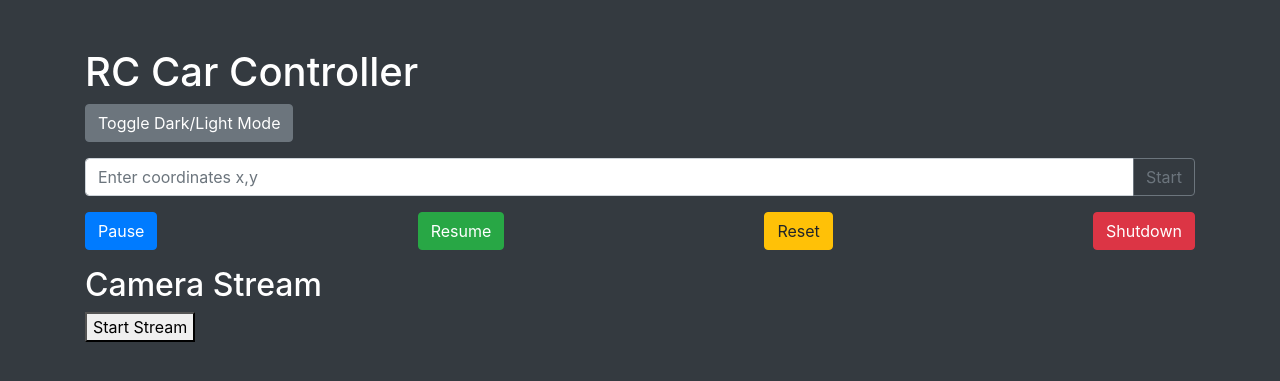
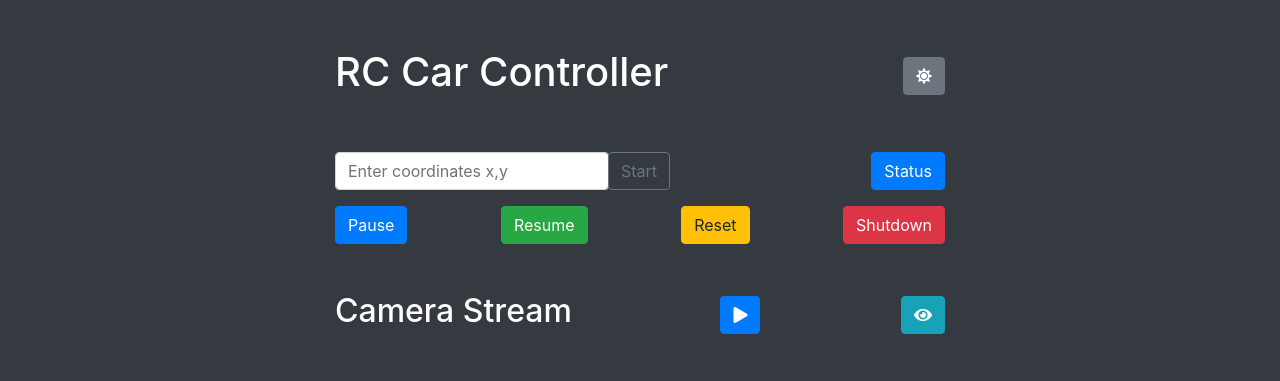
Before and after one commit to DJ200148/4-car-following, a Python web app: template templates/index.html in a window 1280 px wide. Shown: the top 381 px of the page. Run offline with Jinja, Linux system fonts and the light colour scheme; the template is opened without the code that fills it, so the values that code supplies are empty; some libraries are stand-ins or nearby versions.

Commit message:
color streams to webapge

```diff
--- a/src/main.py
+++ b/src/main.py
@@ -29,7 +29,7 @@
 shared_state = {'STOP': False}
 
 # Controller calibrations
-TEST_MODE = True
+TEST_MODE = False
 LOW_THRESHOLD = 400
 HIGH_THRESHOLD = 700
 OFFSET = 7
--- a/templates/index.html
+++ b/templates/index.html
@@ -4,6 +4,7 @@
 		<meta charset="UTF-8" />
 		<meta name="viewport" content="width=device-width, initial-scale=1.0" />
 		<title>RC Controller</title>
+		<link href="https://cdnjs.cloudflare.com/ajax/libs/font-awesome/5.15.1/css/all.min.css" rel="stylesheet" />
 		<link href="https://stackpath.bootstrapcdn.com/bootstrap/4.5.2/css/bootstrap.min.css" rel="stylesheet" />
 		<script src="https://code.jquery.com/jquery-3.6.0.min.js"></script>
         <style>
@@ -21,21 +22,31 @@
                 background-color: var(--background-color-light);
                 color: var(--text-color-light);
             }
+			.responsive-img {
+				width: 100%;
+				height: auto;
+				max-width: 640px;
+			}
         </style>
 	</head>
 	<body class="dark-mode">
-		<div class="container">
-			<h1 class="mt-5">RC Car Controller</h1>
-			<div class="mb-3">
-				<button id="theme-toggle" class="btn btn-secondary">Toggle Dark/Light Mode</button>
+		<div style="max-width: 640px;" class="container">
+			<div class="mt-5 d-flex justify-content-between align-items-center">
+				<h1>RC Car Controller</h1>
+				<button id="theme-toggle" class="btn btn-secondary">
+					<i class="fas fa-sun"></i> <!-- Moon icon for dark mode -->
+				</button>
 			</div>
 
-			<!-- Your existing HTML content -->
-			<div class="input-group mb-3 mt-3">
+			<!-- Control Button Area -->
+			<div class="input-group mt-5 d-flex justify-content-between">
+				<div class="d-flex ">
 					<input type="text" class="form-control" placeholder="Enter coordinates x,y" id="coords" />
 					<div class="input-group-append">
 						<button class="btn btn-outline-secondary" type="button" id="start-btn">Start</button>
 					</div>
+				</div>
+				<button class="btn btn-primary" id="status-btn">Status</button>
 			</div>
 			<div class="input-group mb-3 mt-3 d-flex justify-content-between">
 				<button class="btn btn-primary" id="pause-btn">Pause</button>
@@ -47,10 +58,19 @@
 			<!-- Message Display Area -->
 			<div id="message-box" class="alert mt-3" style="display: none"></div>
 
-			<div>
+			<div class="mt-5">
+				<div class="d-flex align-items-center justify-content-between">
 					<h2>Camera Stream</h2>
-    			<button id="toggleButton" onclick="toggleStream()">Start Stream</button>
-    			<img id="stream" src="">
+					<button class="btn btn-primary ml-3" id="toggleButton">
+						<i class="fas fa-play"></i> <!-- This is the Play icon -->
+					</button>
+					<button class="btn btn-info ml-2" id="streamToggle">
+						<i class="fas fa-eye"></i> <!-- Icon representing the color stream -->
+					</button>
+				</div>
+				<div class="mt-3">
+					<img id="stream" class="responsive-img" src="">
+				</div>
 			</div>
 		</div>
 		<script>
@@ -63,9 +83,15 @@
 						displayMessage("danger", response.responseJSON.error);
 					});
 				});
+				$("#status-btn").click(function () {
+					$.get("/status", function (data) {
+						displayMessage("success", data.message);
+					}).fail(function (response) {
+						displayMessage("danger", response.responseJSON.error);
+					});
+				});
 				$("#pause-btn").click(function () {
 					$.get("/pause", function (data) {
-						console.log(data);
 						displayMessage("success", data.message);
 					}).fail(function (response) {
 						displayMessage("danger", response.responseJSON.error);
@@ -79,6 +105,14 @@
 					});
 				});
                 $("#reset-btn").click(function () {
+					// Turn stream off
+					var img = document.getElementById('stream');
+					var btn = document.getElementById('toggleButton');
+					var icon = btn.querySelector('i'); // Get the icon within the button
+					img.removeAttribute('src'); // A more explicit way to remove the src
+					icon.classList.remove('fa-stop');
+					icon.classList.add('fa-play'); // Switch back to the Play icon
+
 					$.get("/reset", function (data) {
 						displayMessage("success", data.message);
 					}).fail(function (response) {
@@ -95,7 +129,18 @@
 
 				$("#theme-toggle").click(function () {
 					$("body").toggleClass("dark-mode light-mode");
+					var icon = $(this).find('i'); // Find the icon within the button
+
+					// Check the current theme mode and switch the icon accordingly
+					if ($("body").hasClass("dark-mode")) {
+						icon.removeClass('fa-moon');
+						icon.addClass('fa-sun'); // Switch to sun icon for light mode
+					} else {
+						icon.removeClass('fa-sun');
+						icon.addClass('fa-moon'); // Switch to moon icon for dark mode
+					}
 				});
+
 
 				// Set the default theme to dark mode
 				if (!$("body").hasClass("dark-mode")) {
@@ -109,21 +154,64 @@
 					messageBox.text(message);
 					messageBox.show();
 				}
-			});
-			function toggleStream() {
+
+				// Initial stream type
+				var currentStreamType = 'color'; // Possible values: 'color', 'depth'
+
+				// Event listener for the new toggle button
+				$("#streamToggle").click(function () {
+					// Toggle the currentStreamType value
+					currentStreamType = currentStreamType === 'color' ? 'depth' : 'color';
+
+					// Get the icon within the toggle button
+					var icon = $("#streamToggle").find('i');
+
+					// Update the icon based on the currentStreamType
+					if (currentStreamType === 'color') {
+						icon.removeClass('fa-low-vision').addClass('fa-eye'); // Switch to color stream icon
+					} else {
+						icon.removeClass('fa-eye').addClass('fa-low-vision'); // Switch to depth stream icon
+					}
+
+					// Update the stream source if it's currently playing
 					var img = document.getElementById('stream');
 					var btn = document.getElementById('toggleButton');
+					var playStopIcon = btn.querySelector('i');
 
-				if (img.src === '') {
-					// Start the stream
-					img.src = "/video_feed";
-					btn.textContent = 'Stop Stream';
-				} else {
-					// Stop the stream by clearing the src attribute
-					img.src = '';
-					btn.textContent = 'Start Stream';
+					// Check if the stream is currently active
+					if (img.src.includes('/video_feed')) {
+						// Update the stream source based on the new stream type
+						var newSrc = currentStreamType === 'color' ? "/video_feed_color_image" : "/video_feed_depth_colormap";
+						img.src = newSrc;
+
+						// Ensure the play/stop icon is correctly set
+						if (!playStopIcon.classList.contains('fa-stop')) {
+							playStopIcon.classList.remove('fa-play');
+							playStopIcon.classList.add('fa-stop');
 						}
 					}
+				});
+
+				// Modify the existing toggleStream function to accommodate the change in stream type
+				$("#toggleButton").click(function () {
+					var img = document.getElementById('stream');
+					var icon = this.querySelector('i'); // Use 'this' to refer to the button directly
+
+					// Determine the correct stream endpoint based on the currentStreamType
+					var streamEndpoint = currentStreamType === 'color' ? "/video_feed_color_image" : "/video_feed_depth_colormap";
+
+					// Toggle the stream as before, but use the determined endpoint
+					if (!img.src.includes(streamEndpoint)) {
+						img.src = streamEndpoint; // Start the stream with the correct endpoint
+						icon.classList.remove('fa-play');
+						icon.classList.add('fa-stop');
+					} else {
+						img.removeAttribute('src'); // Stop the stream
+						icon.classList.remove('fa-stop');
+						icon.classList.add('fa-play');
+					}
+				});
+			});
 		</script>
 	</body>
 </html>
```
Also changed, not shown: src/classes/autonomous_rc_controller.py (+7 -6 lines), src/classes/depth_camera.py (+15 -2 lines), src/classes/flask_app.py (+37 -5 lines), src/classes/helpers.py (+8 -47 lines). Lines whose indentation alone changed are shown as unchanged.
